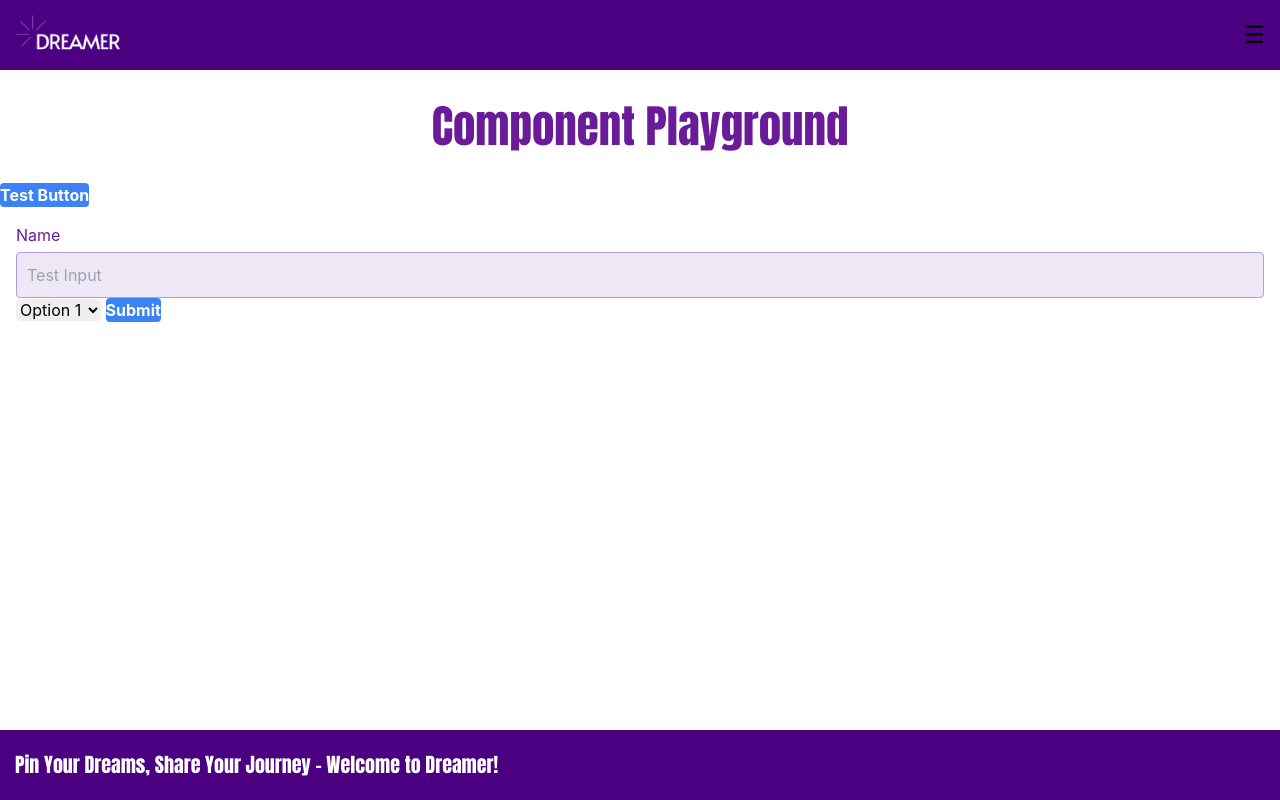
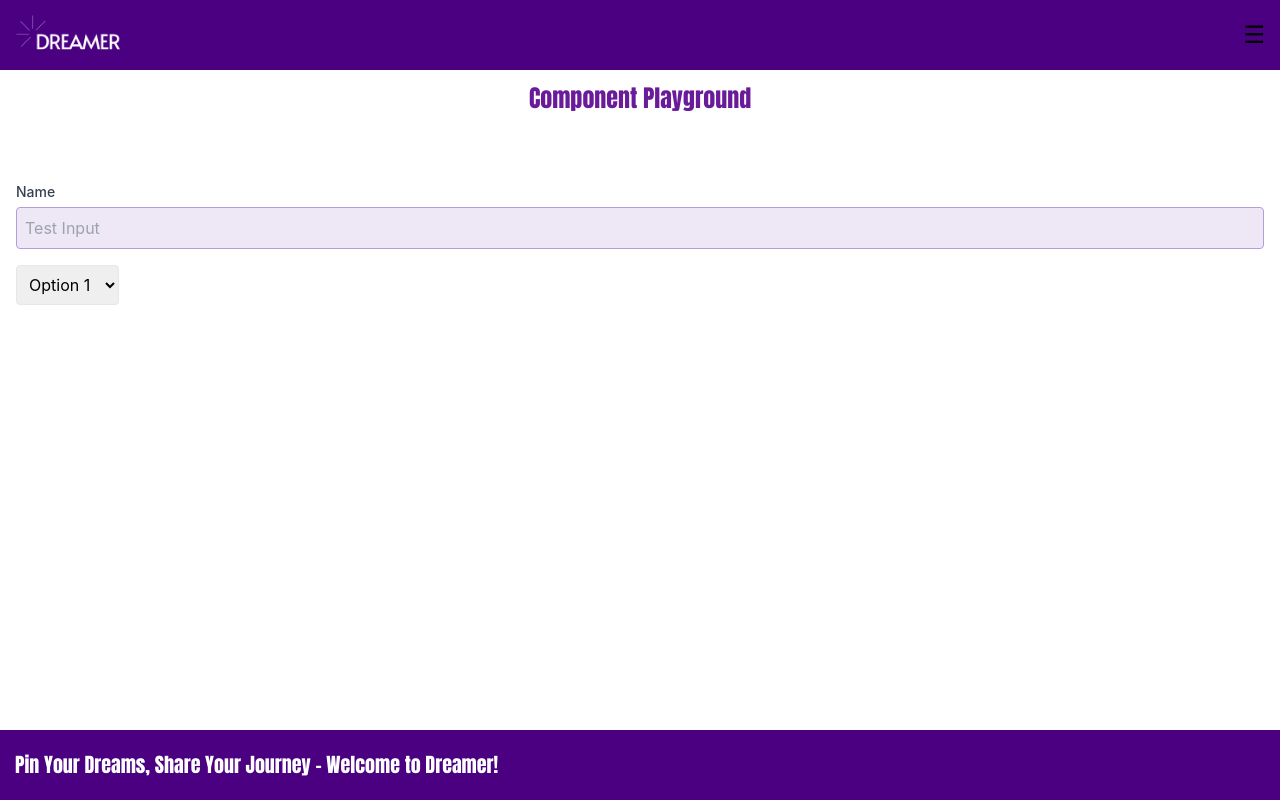
Before and after one commit to vishnukommuri326/Dreamers, a React (Create React App) app in the folder front-end/: page /testing in a window 1280 px wide. Built offline with nearby package versions, Linux system fonts and the light colour scheme.

Commit message:
feat: add new custom colors

```diff
--- a/front-end/src/assets/styles/output.css
+++ b/front-end/src/assets/styles/output.css
@@ -545,8 +545,16 @@ video {
   display: none;
 }
 
+.mb-4 {
+  margin-bottom: 1rem !important;
+}
+
 .mt-4 {
   margin-top: 1rem !important;
+}
+
+.block {
+  display: block !important;
 }
 
 .flex {
@@ -559,6 +567,10 @@ video {
 
 .min-h-screen {
   min-height: 100vh !important;
+}
+
+.w-full {
+  width: 100% !important;
 }
 
 .transform {
@@ -581,9 +593,18 @@ video {
   border-radius: 0.25rem !important;
 }
 
-.bg-blue-500 {
-  --tw-bg-opacity: 1 !important;
-  background-color: rgb(59 130 246 / var(--tw-bg-opacity)) !important;
+.border {
+  border-width: 1px !important;
+}
+
+.border-purpleGrey {
+  --tw-border-opacity: 1 !important;
+  border-color: rgb(179 157 219 / var(--tw-border-opacity)) !important;
+}
+
+.border-purpleLighter {
+  --tw-border-opacity: 1 !important;
+  border-color: rgb(237 231 246 / var(--tw-border-opacity)) !important;
 }
 
 .bg-gray-100 {
@@ -591,9 +612,23 @@ video {
   background-color: rgb(243 244 246 / var(--tw-bg-opacity)) !important;
 }
 
-.bg-primary {
+.bg-purpleLight {
   --tw-bg-opacity: 1 !important;
-  background-color: rgb(52 144 220 / var(--tw-bg-opacity)) !important;
+  background-color: rgb(243 229 245 / var(--tw-bg-opacity)) !important;
+}
+
+.bg-purpleMedium {
+  --tw-bg-opacity: 1 !important;
+  background-color: rgb(126 87 194 / var(--tw-bg-opacity)) !important;
+}
+
+.bg-purpleLighter {
+  --tw-bg-opacity: 1 !important;
+  background-color: rgb(237 231 246 / var(--tw-bg-opacity)) !important;
+}
+
+.p-2 {
+  padding: 0.5rem !important;
 }
 
 .p-4 {
@@ -610,6 +645,11 @@ video {
   padding-bottom: 0.5rem !important;
 }
 
+.text-2xl {
+  font-size: 1.5rem !important;
+  line-height: 2rem !important;
+}
+
 .text-4xl {
   font-size: 2.25rem !important;
   line-height: 2.5rem !important;
@@ -620,8 +660,17 @@ video {
   line-height: 1.75rem !important;
 }
 
+.text-sm {
+  font-size: 0.875rem !important;
+  line-height: 1.25rem !important;
+}
+
 .font-bold {
   font-weight: 700 !important;
+}
+
+.font-medium {
+  font-weight: 500 !important;
 }
 
 .text-gray-600 {
@@ -634,17 +683,32 @@ video {
   color: rgb(17 24 39 / var(--tw-text-opacity)) !important;
 }
 
+.text-purpleGrey {
+  --tw-text-opacity: 1 !important;
+  color: rgb(179 157 219 / var(--tw-text-opacity)) !important;
+}
+
 .text-white {
   --tw-text-opacity: 1 !important;
   color: rgb(255 255 255 / var(--tw-text-opacity)) !important;
 }
 
-.hover\:bg-blue-700:hover {
-  --tw-bg-opacity: 1 !important;
-  background-color: rgb(29 78 216 / var(--tw-bg-opacity)) !important;
+.text-gray-700 {
+  --tw-text-opacity: 1 !important;
+  color: rgb(55 65 81 / var(--tw-text-opacity)) !important;
 }
 
-.hover\:bg-secondary:hover {
+.text-gray-400 {
+  --tw-text-opacity: 1 !important;
+  color: rgb(156 163 175 / var(--tw-text-opacity)) !important;
+}
+
+.hover\:bg-purpleDark:hover {
   --tw-bg-opacity: 1 !important;
-  background-color: rgb(255 237 74 / var(--tw-bg-opacity)) !important;
+  background-color: rgb(94 53 177 / var(--tw-bg-opacity)) !important;
 }
+
+.active\:bg-purpleDarker:active {
+  --tw-bg-opacity: 1 !important;
+  background-color: rgb(81 45 168 / var(--tw-bg-opacity)) !important;
+}
```
